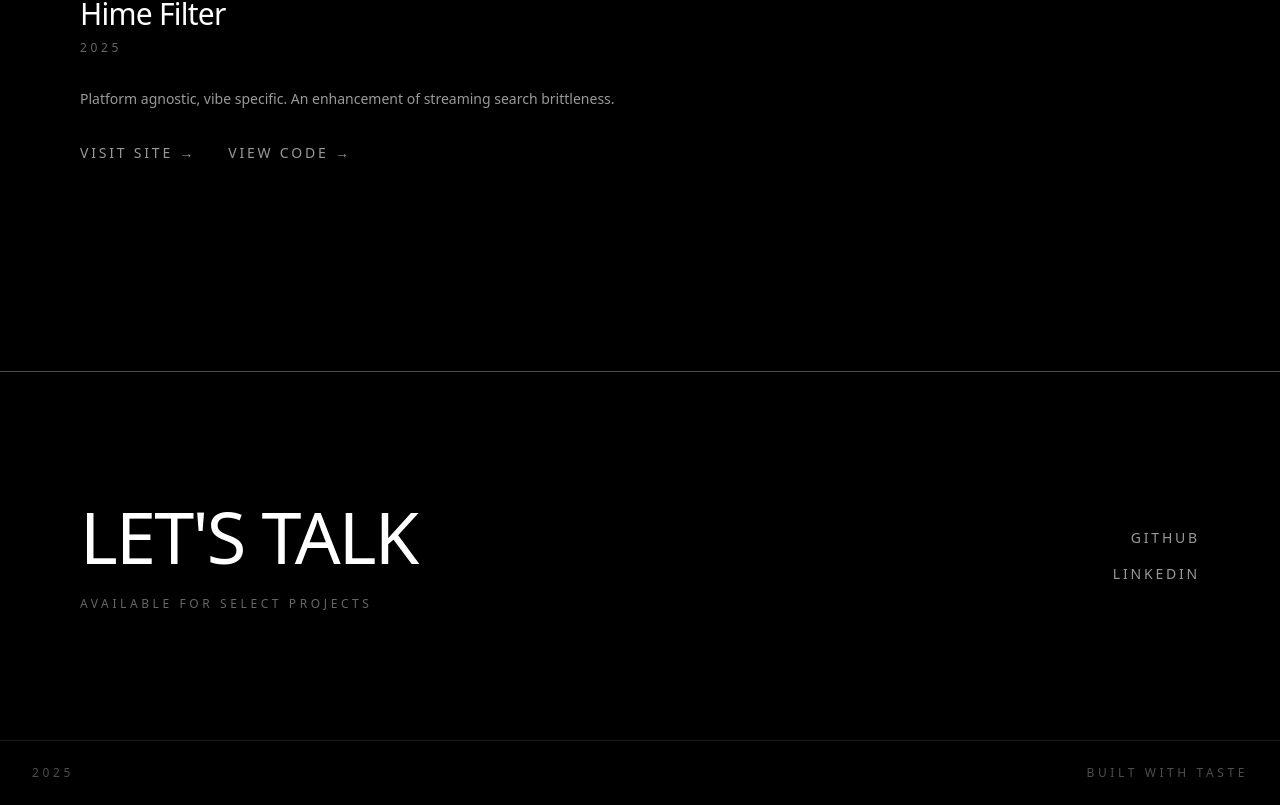
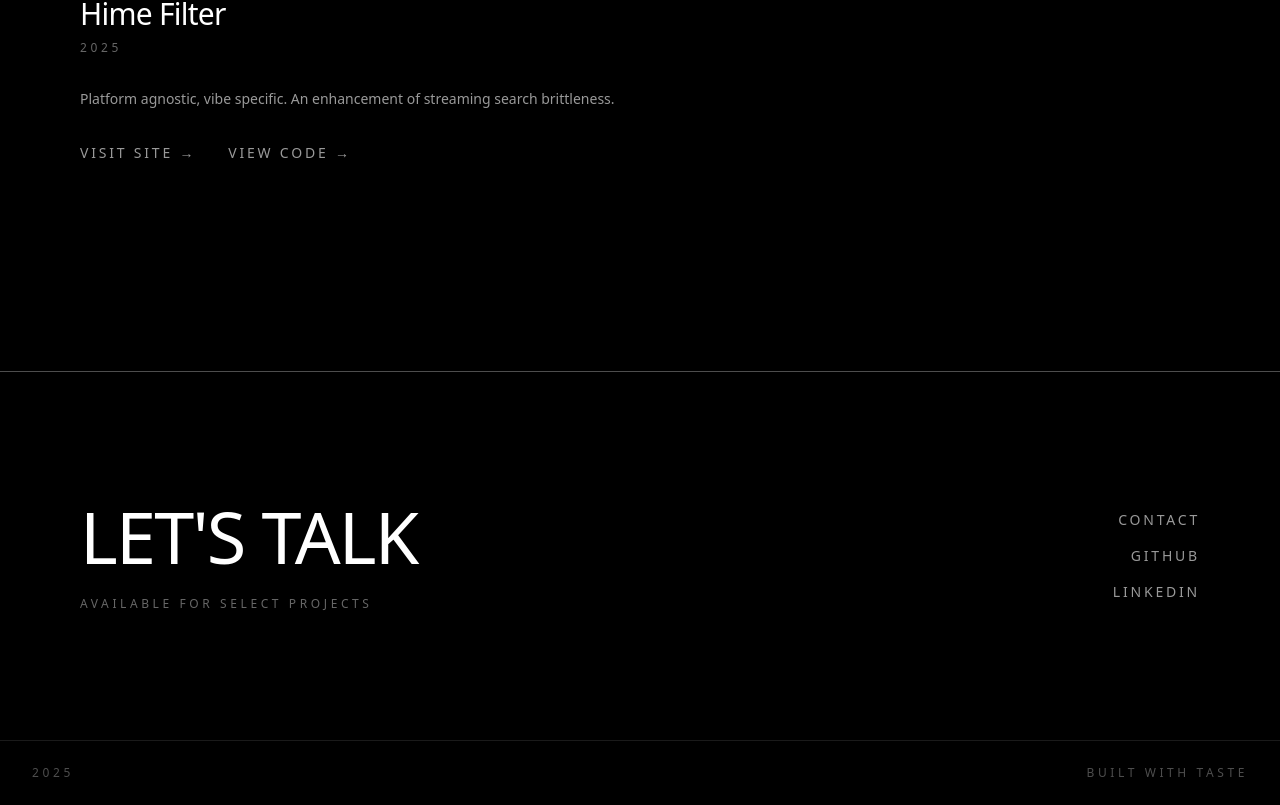
Before and after one commit to 1syunus/portfolio, a Next.js app: page / in a window 1280 px wide. Shown: the part 1045-1850 px from the top of the page. Built offline with nearby package versions, Linux system fonts and the light colour scheme.

Commit message:
feat(contact): add direct contact dummy link

```diff
--- a/app/components/Portfolio.tsx
+++ b/app/components/Portfolio.tsx
@@ -260,6 +260,15 @@ export default function Portfolio() {
                         </div>
                         <div className="mt-12 md:mt-0 space-y-4 text-right">
                             <a
+                                href="https://formspree.io/f/xblzkken/share"
+                                 className={`block text-sm tracking-[0.2em]
+                                    opacity-60 hover:opacity-100 transition-opacity duration-300
+                                    ${isDark || hasVideo ? "opacity-60 hover:opacity-100" : "opacity-50 hover:opacity-100"}
+                                    `}
+                            >
+                                CONTACT
+                            </a>
+                            <a
                                 href="https://github.com/1syunus"
                                 className={`block text-sm tracking-[0.2em]
                                     opacity-60 hover:opacity-100 transition-opacity duration-300
```
